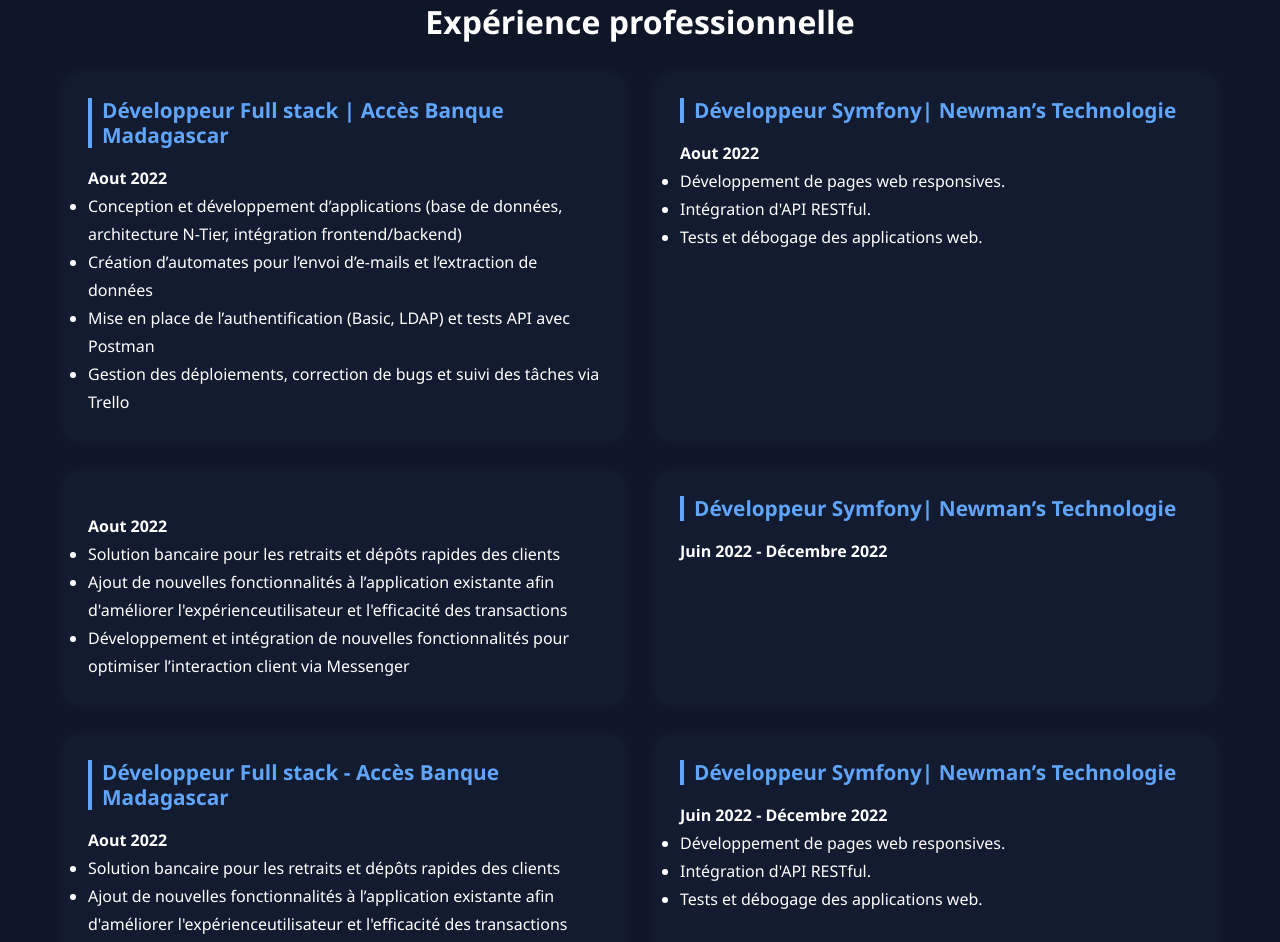
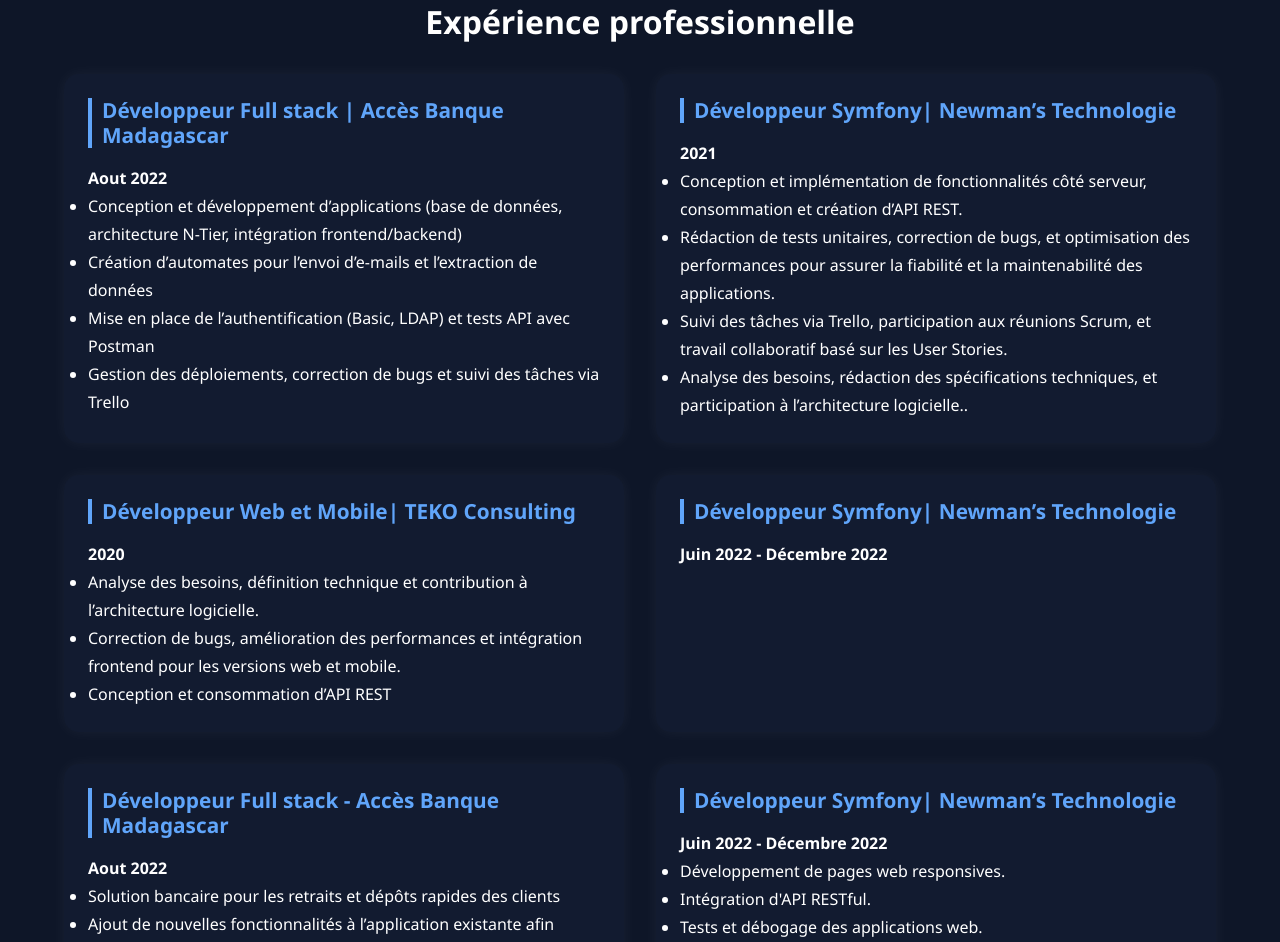
Before and after one commit to Yves-MG/Portfolio, a plain HTML site: page index.html in a window 1280 px wide. Shown: the part 2021-2963 px from the top of the page. Drawn offline with Linux system fonts and the light colour scheme.

Commit message:
add experience

```diff
--- a/index.html
+++ b/index.html
@@ -168,22 +168,23 @@
         </div>
         <div class="skills-category">
           <h3>Développeur Symfony| Newman’s Technologie</h3>
-          <p><strong>Aout 2022</strong></p>
+          <p><strong>2021</strong></p>
            <ul>
-            <li>Développement de pages web responsives.</li>
-            <li>Intégration d'API RESTful.</li>
-            <li>Tests et débogage des applications web.</li>
+            <li>Conception et implémentation de fonctionnalités côté serveur, consommation et création d’API REST.</li>
+            <li> Rédaction de tests unitaires, correction de bugs, et optimisation des performances pour assurer la fiabilité et la maintenabilité des applications.</li>
+            <li>Suivi des tâches via Trello, participation aux réunions Scrum, et travail collaboratif basé sur les User Stories.</li>
+            <li>Analyse des besoins, rédaction des spécifications techniques, et participation à l’architecture logicielle..</li>
           </ul>
         </div>
       </div>
        <div class="skills-columns">
         <div class="skills-category">
-          <h3></h3>
-          <p><strong>Aout 2022</strong></p>
+          <h3>Développeur Web et Mobile| TEKO Consulting</h3>
+          <p><strong>2020</strong></p>
           <ul>
-            <li>Solution bancaire pour les retraits et dépôts rapides des clients</li>
-            <li>Ajout de nouvelles fonctionnalités à l’application existante afin d'améliorer l'expérienceutilisateur et l'efficacité des transactions</li>
-            <li>Développement et intégration de nouvelles fonctionnalités pour optimiser l’interaction client via Messenger</li>
+            <li>Analyse des besoins, définition technique et contribution à l’architecture logicielle.</li>
+            <li> Correction de bugs, amélioration des performances et intégration frontend pour les versions web et mobile.</li>
+            <li>Conception et consommation d’API REST</li>
           </ul>
         </div>
         <div class="skills-category">
```
